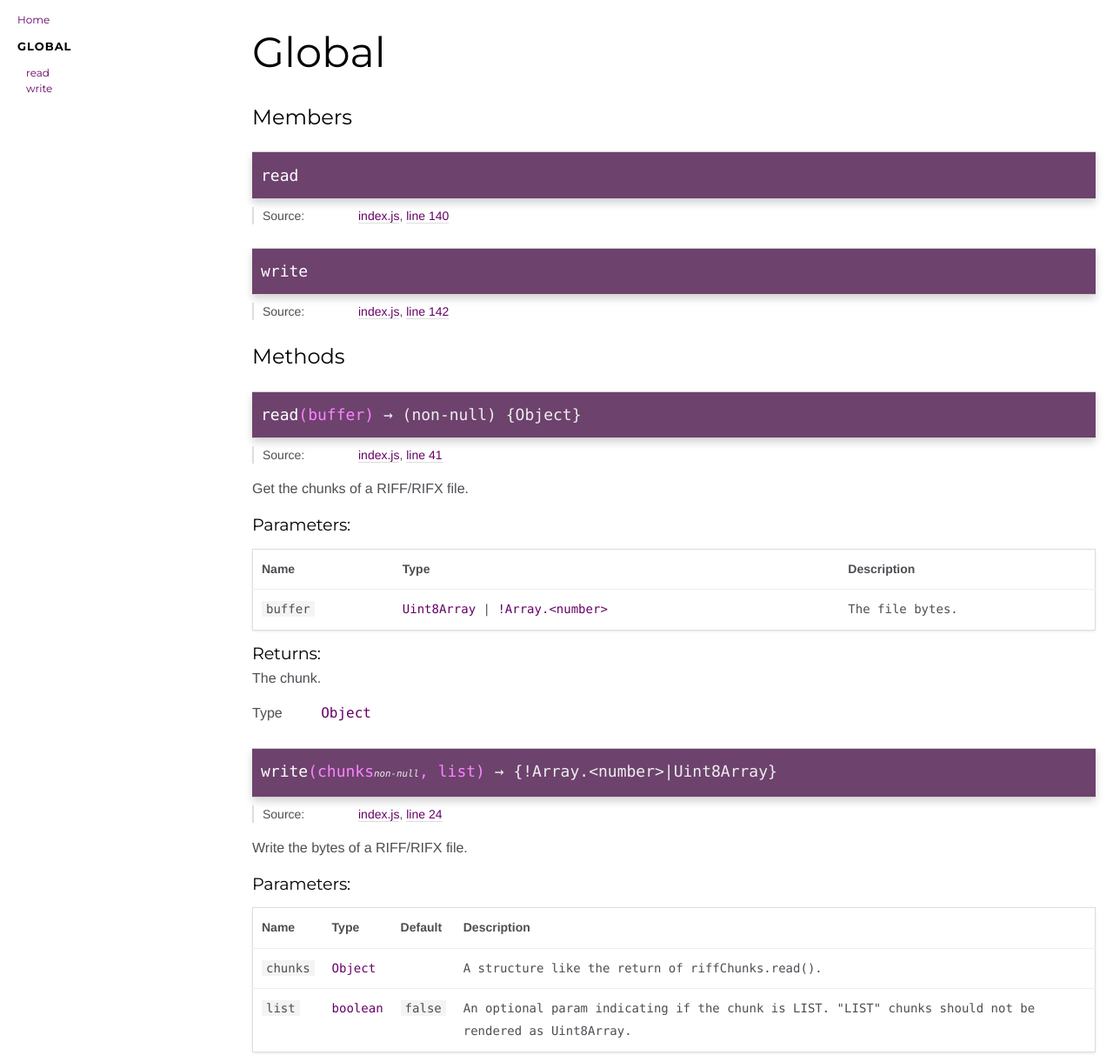
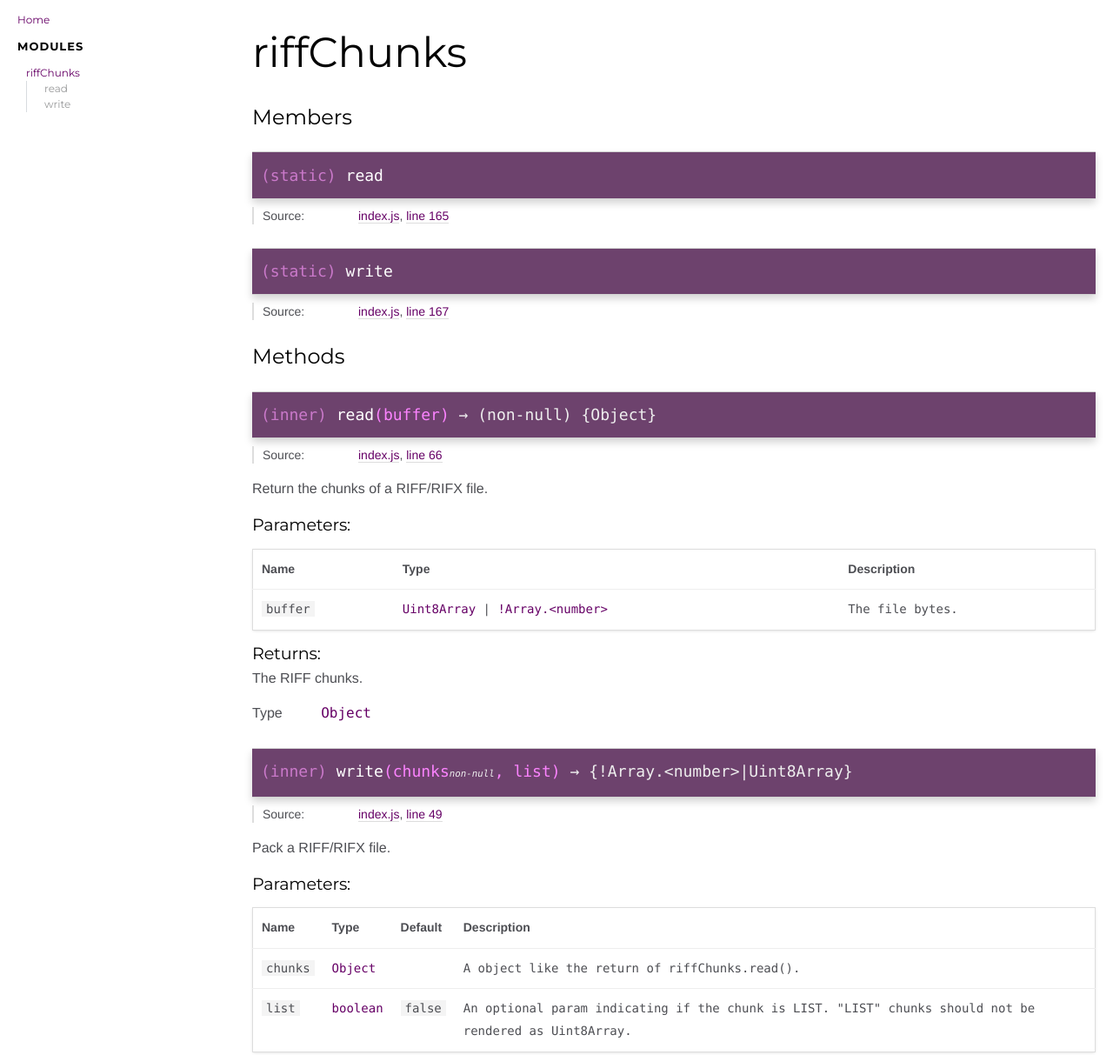
Before and after one commit to rochars/riff-chunks, a website built with webpack: page docs/module-riffChunks.html in a window 1280 px wide. Shown: the top 1213 px of the page at 87% size. Built offline with nearby package versions, Linux system fonts and the light colour scheme.

Commit message:
Update documentation

```diff
--- a/docs/global.html
+++ b/docs/module-riffChunks.html
@@ -2,7 +2,7 @@
 <html lang="en">
 <head>
     <meta charset="utf-8">
-    <title>Global - Documentation</title>
+    <title>riffChunks - Documentation</title>
 
     <script src="scripts/prettify/prettify.js"></script>
     <script src="scripts/prettify/lang-css.js"></script>
@@ -22,12 +22,12 @@
 <label for="nav-trigger" class="overlay"></label>
 
 <nav>
-    <h2><a href="index.html">Home</a></h2><h3>Global</h3><ul><li><a href="global.html#read">read</a></li><li><a href="global.html#write">write</a></li></ul>
+    <h2><a href="index.html">Home</a></h2><h3>Modules</h3><ul><li><a href="module-riffChunks.html">riffChunks</a><ul class='methods'><li data-type='method'><a href="module-riffChunks.html#~read">read</a></li><li data-type='method'><a href="module-riffChunks.html#~write">write</a></li></ul></li></ul>
 </nav>
 
 <div id="main">
 
-    <h1 class="page-title">Global</h1>
+    <h1 class="page-title">riffChunks</h1>
 
 
 
@@ -39,55 +39,12 @@
 
 <header>
 
-        <h2>
-
-        </h2>
 
 
 </header>
 
 <article>
     <div class="container-overview">
-
-
-
-<dl class="details">
-
-
-
-
-
-
-
-
-
-
-
-
-
-
-
-
-
-
-
-
-
-
-
-
-
-
-
-
-
-
-
-
-</dl>
-
-
-
 
 
 
@@ -110,7 +67,7 @@
 
 
 
-<h4 class="name" id="read"><span class="type-signature"></span>read<span class="type-signature"></span></h4>
+<h4 class="name" id=".read"><span class="type-signature">(static) </span>read<span class="type-signature"></span></h4>
 
 
 
@@ -121,7 +78,7 @@
 
     <dt class="tag-source">Source:</dt>
     <dd class="tag-source"><ul class="dummy"><li>
-        <a href="index.js.html">index.js</a>, <a href="index.js.html#line140">line 140</a>
+        <a href="index.js.html">index.js</a>, <a href="index.js.html#line165">line 165</a>
     </li></ul></dd>
 
 
@@ -169,7 +126,7 @@
 
 
 
-<h4 class="name" id="write"><span class="type-signature"></span>write<span class="type-signature"></span></h4>
+<h4 class="name" id=".write"><span class="type-signature">(static) </span>write<span class="type-signature"></span></h4>
 
 
 
@@ -180,7 +137,7 @@
 
     <dt class="tag-source">Source:</dt>
     <dd class="tag-source"><ul class="dummy"><li>
-        <a href="index.js.html">index.js</a>, <a href="index.js.html#line142">line 142</a>
+        <a href="index.js.html">index.js</a>, <a href="index.js.html#line167">line 167</a>
     </li></ul></dd>
 
 
@@ -237,7 +194,7 @@
 
 
 
-    <h4 class="name" id="read"><span class="type-signature"></span>read<span class="signature">(buffer)</span><span class="type-signature"> &rarr; (non-null) {Object}</span></h4>
+    <h4 class="name" id="~read"><span class="type-signature">(inner) </span>read<span class="signature">(buffer)</span><span class="type-signature"> &rarr; (non-null) {Object}</span></h4>
 
 
 
@@ -249,7 +206,7 @@
 
     <dt class="tag-source">Source:</dt>
     <dd class="tag-source"><ul class="dummy"><li>
-        <a href="index.js.html">index.js</a>, <a href="index.js.html#line41">line 41</a>
+        <a href="index.js.html">index.js</a>, <a href="index.js.html#line66">line 66</a>
     </li></ul></dd>
 
 
@@ -289,7 +246,7 @@
 
 
 <div class="description">
-    Get the chunks of a RIFF/RIFX file.
+    Return the chunks of a RIFF/RIFX file.
 </div>
 
 
@@ -370,7 +327,7 @@
 
 
 <div class="param-desc">
-    The chunk.
+    The RIFF chunks.
 </div>
 
 
@@ -395,7 +352,7 @@
 
 
 
-    <h4 class="name" id="write"><span class="type-signature"></span>write<span class="signature">(chunks<span class="signature-attributes">non-null</span>, list)</span><span class="type-signature"> &rarr; {!Array.&lt;number>|Uint8Array}</span></h4>
+    <h4 class="name" id="~write"><span class="type-signature">(inner) </span>write<span class="signature">(chunks<span class="signature-attributes">non-null</span>, list)</span><span class="type-signature"> &rarr; {!Array.&lt;number>|Uint8Array}</span></h4>
 
 
 
@@ -407,7 +364,7 @@
 
     <dt class="tag-source">Source:</dt>
     <dd class="tag-source"><ul class="dummy"><li>
-        <a href="index.js.html">index.js</a>, <a href="index.js.html#line24">line 24</a>
+        <a href="index.js.html">index.js</a>, <a href="index.js.html#line49">line 49</a>
     </li></ul></dd>
 
 
@@ -447,7 +404,7 @@
 
 
 <div class="description">
-    Write the bytes of a RIFF/RIFX file.
+    Pack a RIFF/RIFX file.
 </div>
 
 
@@ -507,7 +464,7 @@
                 </td>
 
 
-            <td class="description last">A structure like the return of riffChunks.read().</td>
+            <td class="description last">A object like the return of riffChunks.read().</td>
         </tr>
 
 
@@ -603,7 +560,7 @@
 <br class="clear">
 
 <footer>
-    Documentation generated by <a href="https://github.com/jsdoc3/jsdoc">JSDoc 3.5.5</a> on Sat Jun 16 2018 18:28:36 GMT-0300 (Hora oficial do Brasil) using the <a href="https://github.com/clenemt/docdash">docdash</a> theme.
+    Documentation generated by <a href="https://github.com/jsdoc3/jsdoc">JSDoc 3.5.5</a> on Sat Jun 16 2018 18:39:07 GMT-0300 (Hora oficial do Brasil) using the <a href="https://github.com/clenemt/docdash">docdash</a> theme.
 </footer>
 
 <script>prettyPrint();</script>
```
Also changed, not shown: docs/index.html (+106 -9 lines), docs/index.js.html (+37 -12 lines), index.js (+35 -10 lines), README.md.
